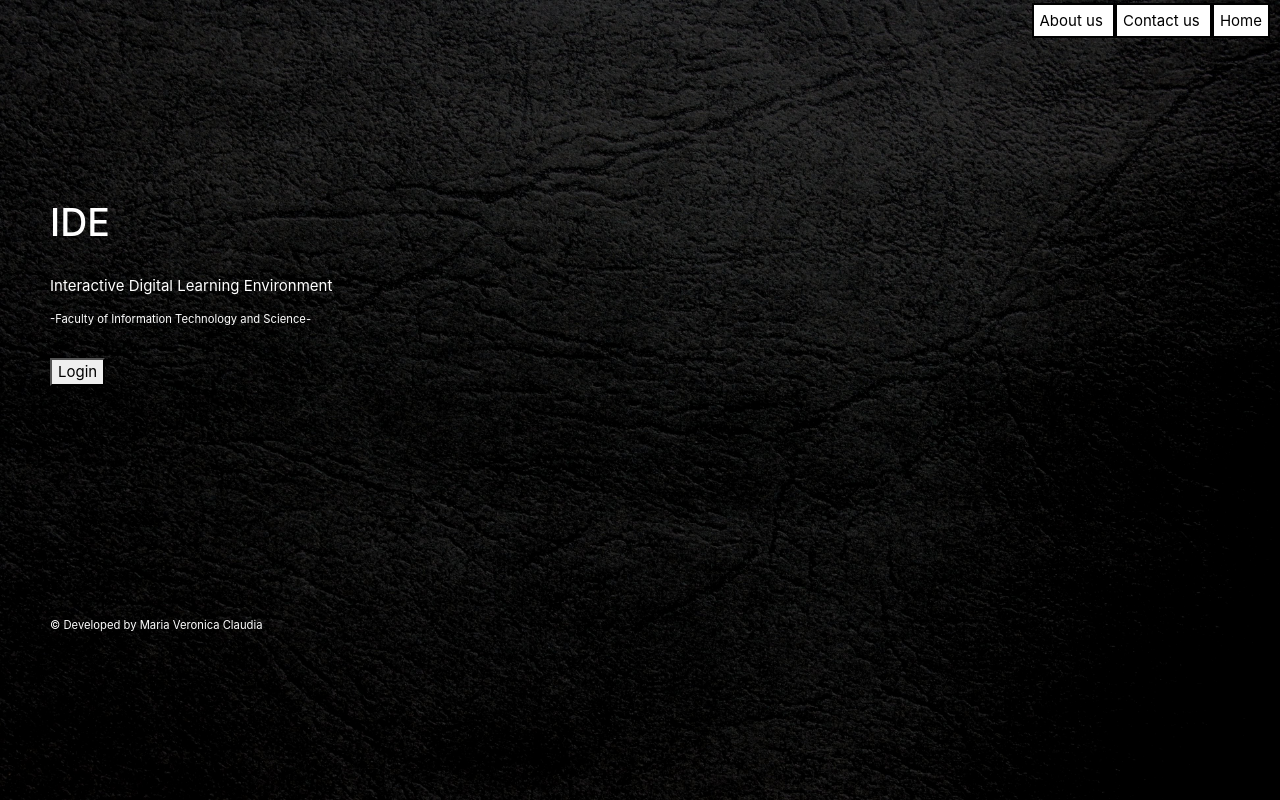
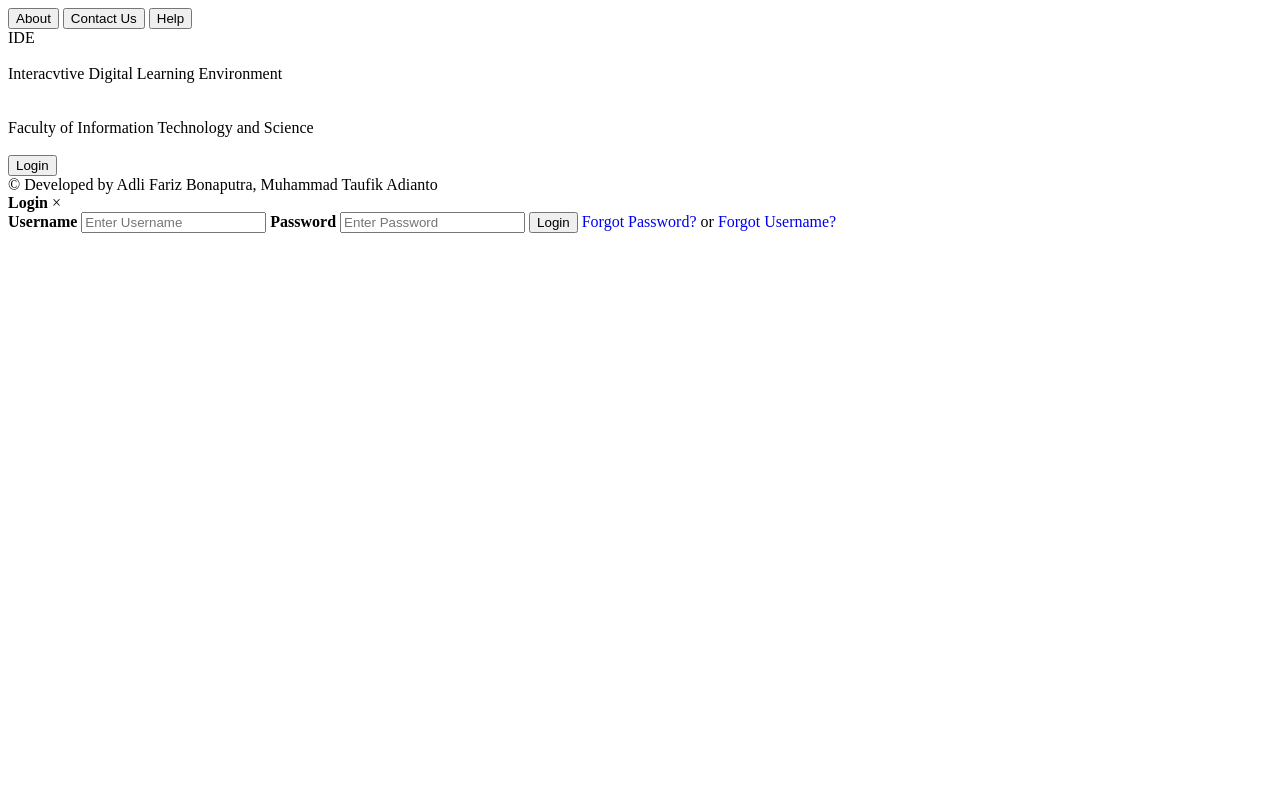
Before and after one commit to abathz/IDE-PBW, a PHP site: page / in a window 1280 px wide. Run offline with PHP 8.4, Linux system fonts and the light colour scheme; some libraries are stand-ins or nearby versions.

Commit message:
Revert "index.php"
This reverts commit 2dc72f02bdd6760b990379a088a1d3a0889433fb.

```diff
--- a/index.php
+++ b/index.php
@@ -5,41 +5,54 @@
 <html>
 	<head>
 		<title>IDE</title>
-			<meta name="viewport" content="width=device-width, initial-scale=1">
-			<link rel="stylesheet" href="lib/w3.css">
-			<link rel="stylesheet" href="lib/w3-theme-dark-grey.css">
-			<link rel="stylesheet" href="style/style.css">
-			<link rel="stylesheet" href="lib/font-awesome.min.css">
-			<link rel="stylesheet" href="lib/font-awesome.css">
-			<link rel="stylesheet" href="https://maxcdn.bootstrapcdn.com/bootstrap/4.0.0-beta.2/css/bootstrap.min.css">
+		<link rel="stylesheet" type="text/css" href="style/style.css">
 
 	</head>
 	<body>
-		<div class="bgIdx">
-			<div class="btnIdx">
-			 <a href="index.php" class="w3-bar-item w3-button"> About us </a>
-			 <a href="index.php" class="w3-bar-item w3-button"> Contact us </a>
-			 <a href="index.php" class="w3-bar-item w3-button"> Home </a>
+		<div id="upperbut">
+			<button type="button" id="but" onclick= " "> About </button>
+			<button type="button" id="but" onclick= " "> Contact Us </button>
+			<button type="button" id="but" onclick= " "> Help </button>
 		</div>
-<!--<div class="backgroudIndex"><img src="img/bgImg.jpg" alt="Background halaman "/></div>-->
-	<!--<div class="w3-bar">-->
-		<?php
-			include("phpScript/login.php");
-		?>
-		<div class="tlsIdx">
-		<h1 id="ide"> IDE </h1><br>
-		<p> Interactive Digital Learning Environment </p>
-		<sup> -Faculty of Information Technology and Science- </sup><br><br>
-		<button type="button" class="btn-style btn-opac" data-toggle="modal" data-target="#login">Login</button>
+		<div id="content">
+			<div id="Big">IDE</div>
+			<br>
+			<div id ="med">Interacvtive Digital Learning Environment</div>
+			<br>
+			<br>
+			<div id ="small">Faculty of Information Technology and Science</div>
+			<br>
+			<button id="myBtn" onclick="document.getElementById('id01').style.display='block'" style="width:auto;"> Login</button>
 		</div>
+		<div id="about">&copy Developed by Adli Fariz Bonaputra, Muhammad Taufik Adianto</div>
 
-		<div class="bwhIdx">
-	<sub>&copy; Developed by Maria Veronica Claudia</sub>
-	</div>
-</div>
+		<div id="id01" class="modal">
+			<form class= "modal-content animate" action="/action_page.php">
+			<div class = "imgcontainer">
+				<label><b>Login</b></label>
+				<span onclick="document.getElementById('id01').style.display='none'" class="close" title="Close Modal">&times;</span>
+			</div>
+			<div class= "container">
+				<label><b>Username</b></label>
+				<input type="text" placeholder="Enter Username" name="uname" required>
 
-<script src="https://ajax.googleapis.com/ajax/libs/jquery/3.2.1/jquery.min.js"></script>
-<script src="https://cdnjs.cloudflare.com/ajax/libs/popper.js/1.12.6/umd/popper.min.js"></script>
-<script src="https://maxcdn.bootstrapcdn.com/bootstrap/4.0.0-beta.2/js/bootstrap.min.js"></script>
-</body>
+				<label><b>Password</b></label>
+				<input type="password" placeholder="Enter Password" name="psw" required>
+
+				<button type="submit">Login</button>
+				<span class="psw"><a href="#">Forgot Password?</a> or <a href="#">Forgot Username?</a> </span>
+				</div>
+			</form>
+		</div>
+		<script>
+		var modal = document.getElementById('id01');
+		window.onclick=function(event){
+			if(event.target == modal){
+				modal.style.display= "none";
+
+			}
+
+		}
+		</script>
+	</body>
 </html>
```
